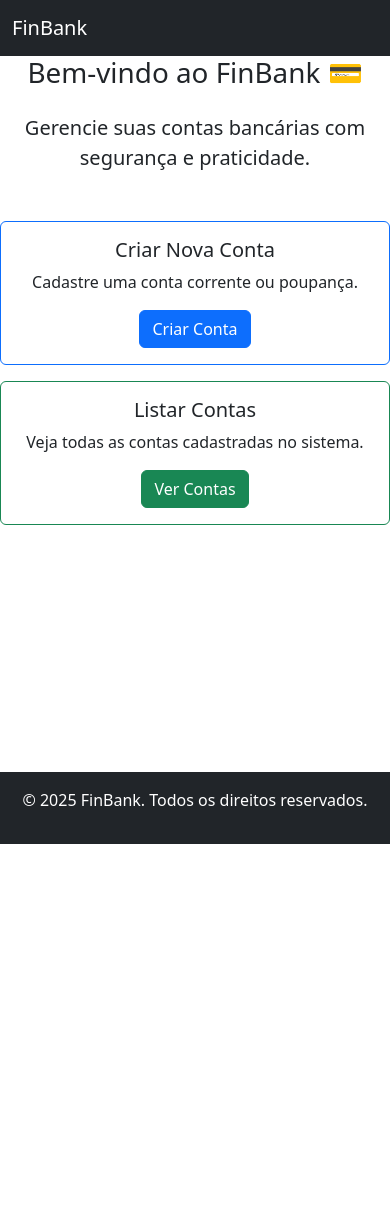
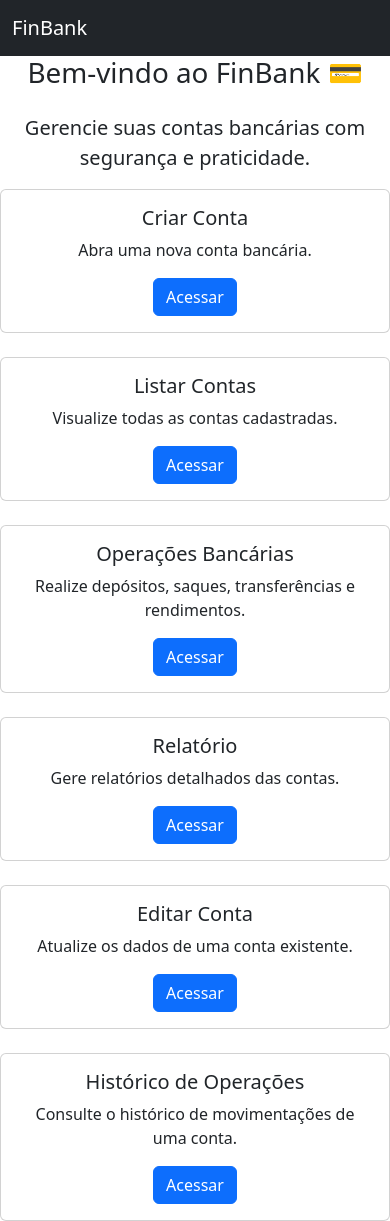
Before and after one commit to Felipe-Sabino-d-Oliveira/finbank, a PHP site: page / in a window 390 px wide. Before the commit the page ends 844 px from the top, so only its background shows below. Run offline with PHP 8.4, Linux system fonts and the light colour scheme.

Commit message:
adicionado: outras paginas que estavam faltando e redirecionamento index > outros

```diff
--- a/public/index.php
+++ b/public/index.php
@@ -14,44 +14,61 @@ require_once '../templates/header.php';
 
     <p class="lead">Gerencie suas contas bancárias com segurança e praticidade.</p>
 
-    <div class="row justify-content-center mt-5">
-
-        <div class="col-md-4">
-
-            <div class="card border-primary">
-
+    <div class="row row-cols-1 row-cols-md-2 g-4">
+    <div class="col">
+      <div class="card h-100">
         <div class="card-body">
-
-                    <h5 class="card-title">Criar Nova Conta</h5>
-
-                    <p class="card-text">Cadastre uma conta corrente ou poupança.</p>
-
-                    <a href="criar_conta.php" class="btn btn-primary">Criar Conta</a>
-
+          <h5 class="card-title">Criar Conta</h5>
+          <p class="card-text">Abra uma nova conta bancária.</p>
+          <a href="criar_conta.php" class="btn btn-primary">Acessar</a>
         </div>
-
       </div>
-
     </div>
-
-        <div class="col-md-4 mt-3 mt-md-0">
-
-            <div class="card border-success">
-
+    <div class="col">
+      <div class="card h-100">
         <div class="card-body">
-
           <h5 class="card-title">Listar Contas</h5>
-
-                    <p class="card-text">Veja todas as contas cadastradas no sistema.</p>
-
-                    <a href="listar_contas.php" class="btn btn-success">Ver Contas</a>
-
+          <p class="card-text">Visualize todas as contas cadastradas.</p>
+          <a href="listar_contas.php" class="btn btn-primary">Acessar</a>
         </div>
-
       </div>
-
     </div>
-
+    <div class="col">
+      <div class="card h-100">
+        <div class="card-body">
+          <h5 class="card-title">Operações Bancárias</h5>
+          <p class="card-text">Realize depósitos, saques, transferências e rendimentos.</p>
+          <a href="operacoes.php" class="btn btn-primary">Acessar</a>
+        </div>
+      </div>
+    </div>
+    <div class="col">
+      <div class="card h-100">
+        <div class="card-body">
+          <h5 class="card-title">Relatório</h5>
+          <p class="card-text">Gere relatórios detalhados das contas.</p>
+          <a href="relatorio.php" class="btn btn-primary">Acessar</a>
+        </div>
+      </div>
+    </div>
+    <div class="col">
+      <div class="card h-100">
+        <div class="card-body">
+          <h5 class="card-title">Editar Conta</h5>
+          <p class="card-text">Atualize os dados de uma conta existente.</p>
+          <a href="editar_conta.php" class="btn btn-primary">Acessar</a>
+        </div>
+      </div>
+    </div>
+    <div class="col">
+      <div class="card h-100">
+        <div class="card-body">
+          <h5 class="card-title">Histórico de Operações</h5>
+          <p class="card-text">Consulte o histórico de movimentações de uma conta.</p>
+          <a href="historico.php" class="btn btn-primary">Acessar</a>
+        </div>
+      </div>
+    </div>
   </div>
 
 </div>
```
Also changed, not shown: public/historico.php (added, +59 -0 lines), public/relatorio.php (added, +50 -0 lines). Lines whose indentation alone changed are shown as unchanged.
